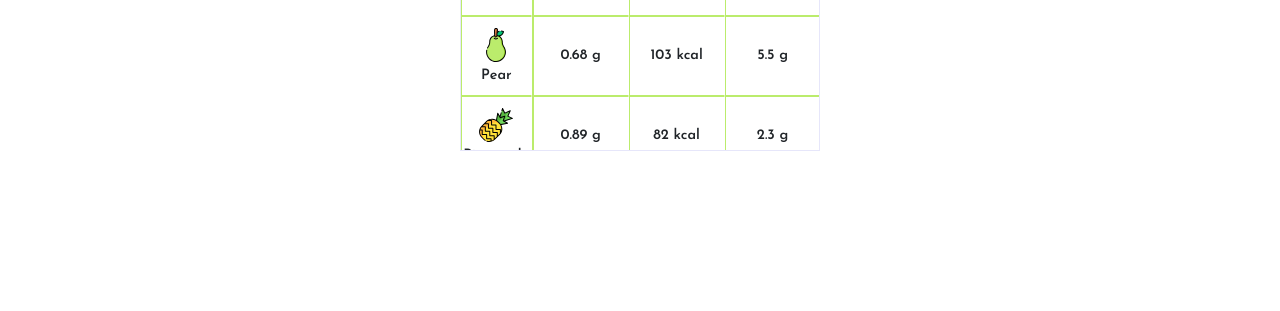
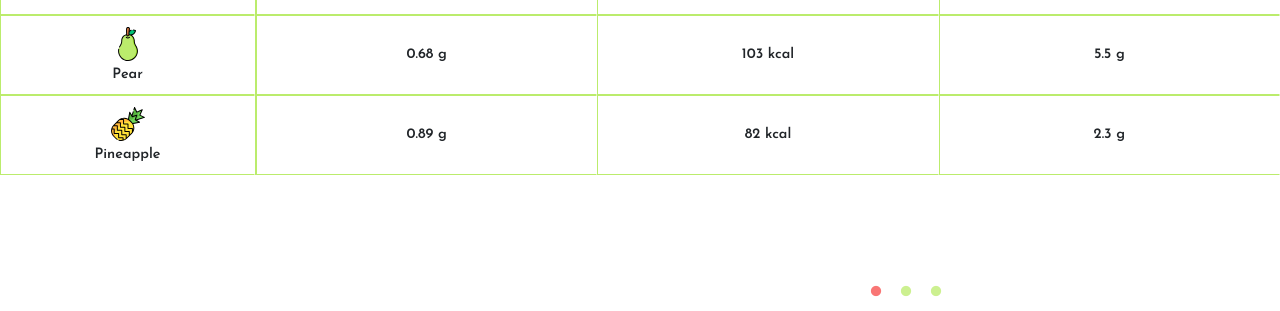
Before and after one commit to Clavinia/demo, a plain HTML site: page responsive-tables/rtb-fixedcol.html in a window 1280 px wide. Shown: the part 489-800 px from the top of the page. Drawn offline with nearby package versions, Linux system fonts and the light colour scheme.

Commit message:
Changes in CSS

```diff
--- a/responsive-tables/rtb-fixedcol.html
+++ b/responsive-tables/rtb-fixedcol.html
@@ -19,16 +19,10 @@
     <div id="vue-app">
 
 
-
-
-            <div class="canvas-mobile">
+            <div class="">
 
                 <div class="table-slides simplified text-center fixed-header">
 
-
-                    <!-- <div class="header-filter fr-1 cell">Basics</div>
-                    <div class="header-filter fr-2 cell">Top 3 Minerals</div>
-                    <div class="header-filter fr-2 cell">Top 3 Minerals</div> -->
 
                     <div class="firstColumn">
                         <div class="title cell basics first-col table-header">Name</div>
@@ -39,7 +33,7 @@
                             </div>
                         </template>
                     </div>
-                    <div class="carousel-container">
+                    <div class="carousel-container nav-margin">
                         <div class="slick-carousel">
                             <div>
                                 <div class="slide-element">
--- a/responsive-tables/styles.css
+++ b/responsive-tables/styles.css
@@ -212,6 +212,20 @@ table.basic thead {
     color: #f74948;
 }
 
+.slick-dots {
+    position: fixed;
+    bottom: 0;
+    display: block;
+    width: 100%;
+    padding: 4px 0 6px 0;
+    margin: 0 auto;
+    list-style: none;
+    text-align: center;
+    background-color: #fff;
+    z-index: 9999;
+    text-align: center;
+}
+
 
 .fixed-header .table-header:not(.first-col) {
     grid-column: span 3;
@@ -257,19 +271,6 @@ table.basic thead {
 /* Small devices (landscape phones, 576px and up) */
 
 @media screen and (max-width: 576px) {
-    .slick-dots {
-        position: fixed;
-        bottom: 0;
-        display: block;
-        width: 100%;
-        padding: 4px 0 6px 0;
-        margin: 0 auto;
-        list-style: none;
-        text-align: center;
-        background-color: #fff;
-        z-index: 9999;
-        text-align: center;
-    }
 
     .nav-margin .slick-dots {
         margin-left: -20%;
```
